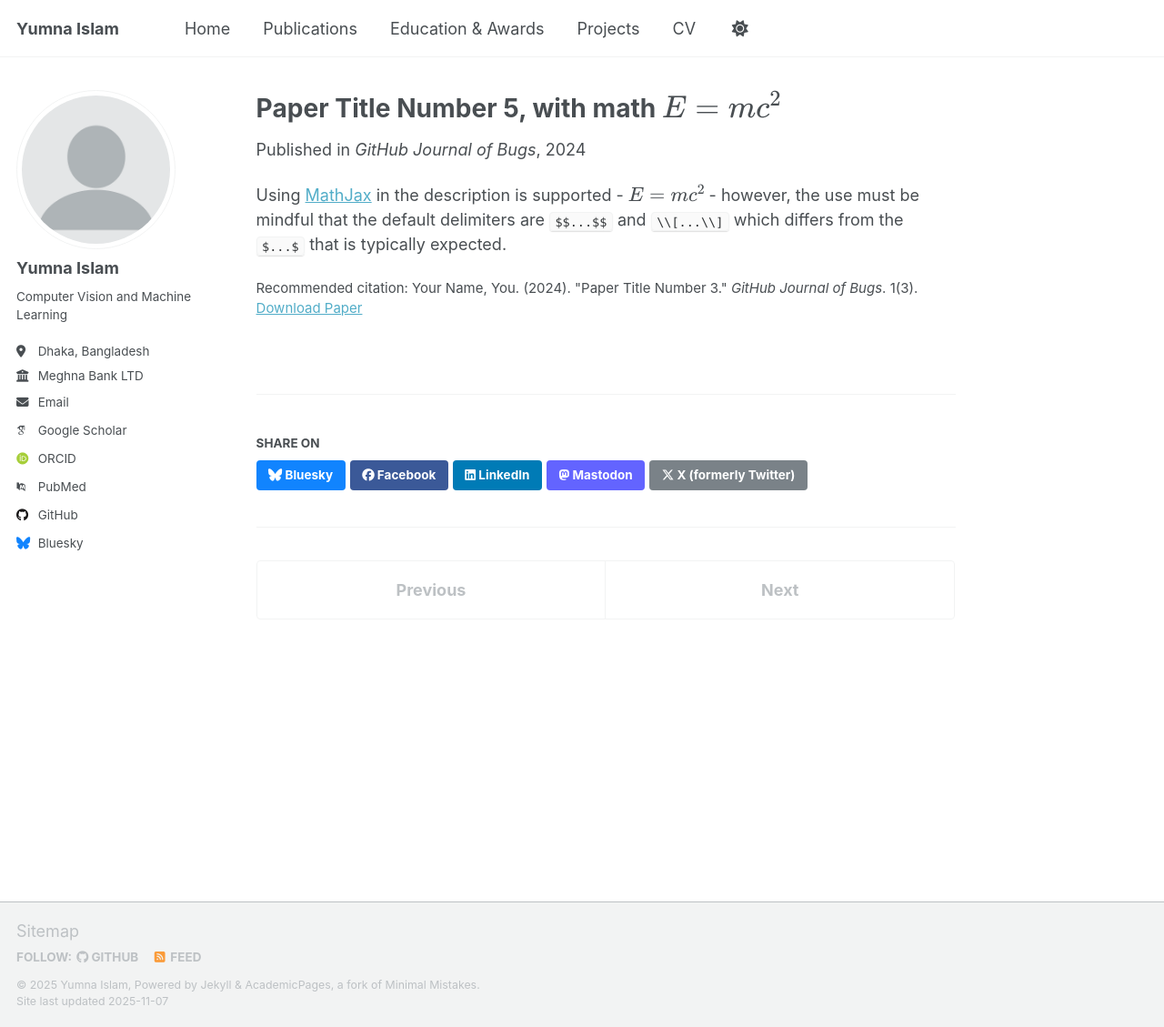
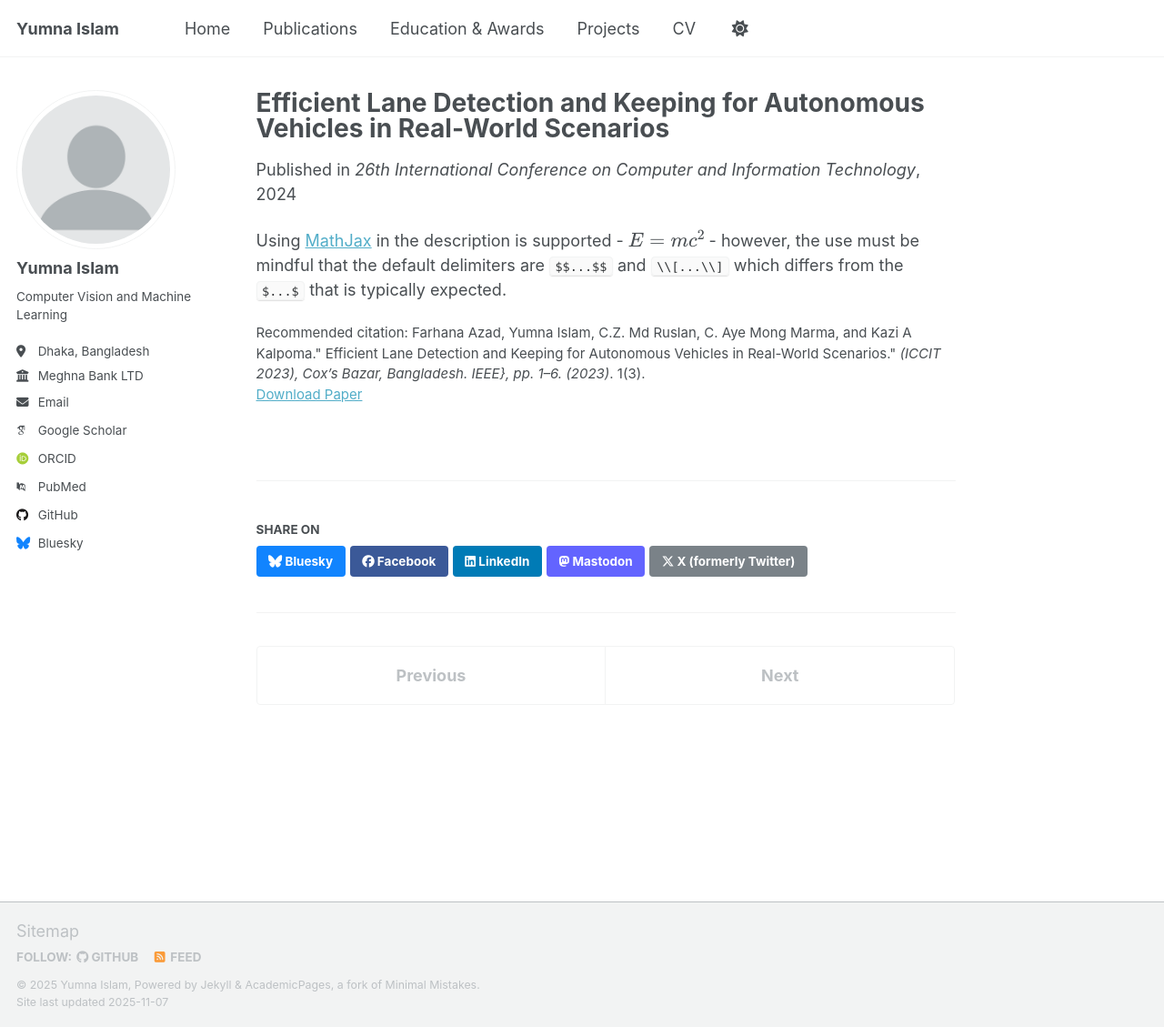
Before and after one commit to Yumna46/yumna.github.io, a Jekyll site: the page built from _publications/2025-06-08-paper-title-number-5.md, in a window 1280 px wide and 1129 px high. Shown: the whole window at 91% size. Built offline with Jekyll 4.4.1, drawn with Linux system fonts in a browser that asks for light colours; some web fonts are replaced; a script that is not in the unit is left out.

Commit message:
Update 2025-06-08-paper-title-number-5.md

```diff
--- a/_publications/2025-06-08-paper-title-number-5.md
+++ b/_publications/2025-06-08-paper-title-number-5.md
@@ -1,13 +1,13 @@
 ---
-title: "Paper Title Number 5, with math $$E=mc^2$$"
+title: "Efficient Lane Detection and Keeping for Autonomous Vehicles in Real-World Scenarios"
 collection: publications
 category: conferences
 permalink: /publication/2024-02-17-paper-title-number-4
-excerpt: 'This paper is about a famous math equation, $$E=mc^2$$'
-date: 2024-02-17
-venue: 'GitHub Journal of Bugs'
+excerpt: 'A lane keeping system where we first detect lane lines in different lighting situations, followed by steering angle correction of the deviated vehicle with a warning feature.'
+date: 2024-02-27
+venue: '26th International Conference on Computer and Information Technology'
 paperurl: 'https://academicpages.github.io/files/paper3.pdf'
-citation: 'Your Name, You. (2024). &quot;Paper Title Number 3.&quot; <i>GitHub Journal of Bugs</i>. 1(3).'
+citation: 'Farhana Azad, Yumna Islam, C.Z. Md Ruslan, C. Aye Mong Marma, and Kazi A Kalpoma.&quot; Efficient Lane Detection and Keeping for Autonomous Vehicles in Real-World Scenarios.&quot; <i>(ICCIT 2023), Cox’s Bazar, Bangladesh. IEEE}, pp. 1–6. (2023)</i>. 1(3).'
 ---
 
 Using [MathJax](https://www.mathjax.org/) in the description is supported - $$E=mc^2$$ - however, the use must be mindful that the default delimiters are `$$...$$` and `\\[...\\]` which differs from the `$...$` that is typically expected.
```
